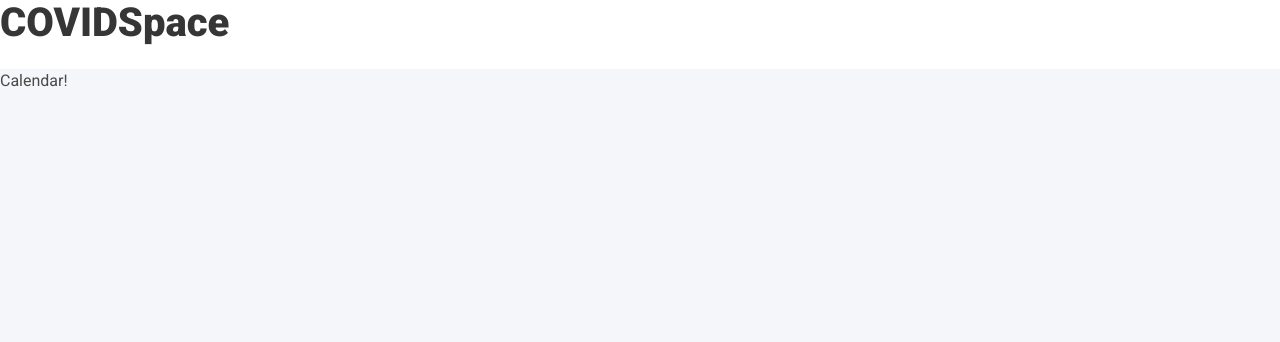
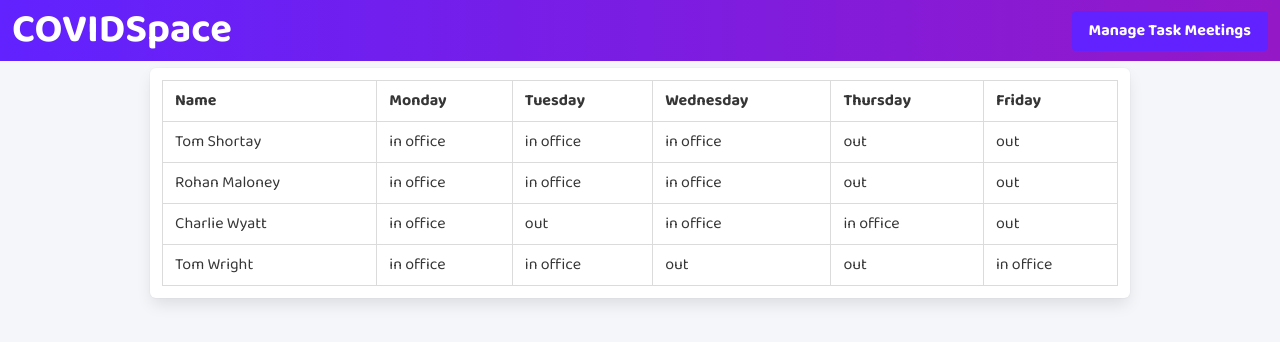
Before and after one commit to rmaloney1/covidHackathon, a Next.js app in the folder frontend/: page /calendar in a window 1280 px wide. Shown: the top 342 px of the page. Built offline with nearby package versions, Linux system fonts and the light colour scheme; a web font is replaced by a local one.

Commit message:
pages maybe

```diff
--- /dev/null
+++ b/frontend/components/Cal/Cal.js
@@ -0,0 +1,28 @@
+export default function Cal(props) {
+  return (
+    <table className="table is-bordered is-fullwidth">
+      <thead>
+        <tr>
+          <th>Name</th>
+          <th>Monday</th>
+          <th>Tuesday</th>
+          <th>Wednesday</th>
+          <th>Thursday</th>
+          <th>Friday</th>
+        </tr>
+      </thead>
+      <tbody>
+        {props.people.map((person, idx) => (
+          <tr key={idx}>
+            <td>{person.name}</td>
+            <td>{person.days.includes("monday") ? "in office" : "out"}</td>
+            <td>{person.days.includes("tuesday") ? "in office" : "out"}</td>
+            <td>{person.days.includes("wednesday") ? "in office" : "out"}</td>
+            <td>{person.days.includes("thursday") ? "in office" : "out"}</td>
+            <td>{person.days.includes("friday") ? "in office" : "out"}</td>
+          </tr>
+        ))}
+      </tbody>
+    </table>
+  );
+}
--- a/frontend/components/Nav/Nav.js
+++ b/frontend/components/Nav/Nav.js
@@ -3,12 +3,17 @@ import Link from "next/link";
 import { nav } from "./Nav.module.scss";
 
 export default function Nav() {
+  const user = false;
+
   return (
-    <nav className={`${nav} navbar`}>
+    <>
+      <nav className={`${nav} navbar is-fixed-top`}>
         <div className="navbar-brand">
-        <Link className="navbar-item" href="/">
+          <div className="navbar-item">
+            <Link href="/">
               <h1 className="title is-2">COVIDSpace</h1>
             </Link>
+          </div>
 
           <a
             role="button"
@@ -22,6 +27,36 @@ export default function Nav() {
             <span aria-hidden="true"></span>
           </a>
         </div>
+        <div className="navbar-menu">
+          <div className="navbar-end">
+            {user ? (
+              <div className="navbar-item">
+                <div className="buttons">
+                  <a className="button is-primary">
+                    <Link href="/signup">
+                      <strong>Sign up</strong>
+                    </Link>
+                  </a>
+                  <a className="button is-l9ight">
+                    <Link href="/signup">Log in</Link>
+                  </a>
+                </div>
+              </div>
+            ) : (
+              <div className="navbar-item">
+                <div className="buttons">
+                  <a className="button is-primary">
+                    <Link href="/tasks">
+                      <strong>Manage Task Meetings</strong>
+                    </Link>
+                  </a>
+                </div>
+              </div>
+            )}
+          </div>
+        </div>
       </nav>
+      <div style={{ height: "5rem" }}></div>
+    </>
   );
 }
--- a/frontend/components/Nav/Nav.module.scss
+++ b/frontend/components/Nav/Nav.module.scss
@@ -1,3 +1,10 @@
+@import "../../styles/vars.scss";
+
 .nav {
-  // background-color: red;
+  background: linear-gradient(to right, $purple, #9518c6);
+  h1 {
+    font-weight: bold;
+    color: white;
+    cursor: pointer;
+  }
 }
--- a/frontend/pages/_app.js
+++ b/frontend/pages/_app.js
@@ -6,7 +6,9 @@ function CovidSpace({ Component, pageProps }) {
   return (
     <>
       <Nav />
-      <Component {...pageProps} />
+      <div className="container">
+        <Component {...pageProps} />
+      </div>
     </>
   );
 }
--- a/frontend/pages/calendar.js
+++ b/frontend/pages/calendar.js
@@ -1,7 +1,18 @@
+import Cal from "../components/Cal/Cal";
+
 export default function Calendar() {
+  const peeps = [
+    { name: "Tom Shortay", days: ["monday", "tuesday", "wednesday"] },
+    { name: "Rohan Maloney", days: ["monday", "tuesday", "wednesday"] },
+    { name: "Charlie Wyatt", days: ["monday", "thursday", "wednesday"] },
+    { name: "Tom Wright", days: ["monday", "friday", "tuesday"] },
+  ];
+
   return (
-    <div>
-      <p>Calendar!</p>
+    <div className="columns is-centered">
+      <div className="column is-10 box">
+        <Cal people={peeps} />
+      </div>
     </div>
   );
 }
--- a/frontend/styles/styles.scss
+++ b/frontend/styles/styles.scss
@@ -1,16 +1,16 @@
 // ==== Fonts ==== //
 @import url("https://fonts.googleapis.com/css2?family=Roboto:wght@300;400;900&family=Source+Serif+Pro:wght@400;600;700&display=swap");
+@import url("https://fonts.googleapis.com/css2?family=Baloo+2:wght@400;500;600;700;800&display=swap");
 
-$font-primary-serif: "Roboto";
+@import "./vars.scss";
+
+$font-primary-serif: "Baloo 2";
 $font-primary-sans-serif: "Roboto";
 
 // Colors
 
-$orange: #ff5c12;
-$pink: #ff62d8;
-
 // ==== Colors ==== //
-$primary: #fd0536;
+$primary: $purple;
 $secondary: #7c0b2b;
 $tertiary: #a69658;
 $background: #f5f4f5;
@@ -18,7 +18,7 @@ $dark: #3a3637;
 
 // ==== Bulma globals ==== //
 $link: $primary;
-$info: $dark;
+$info: $orange;
 $body-background-color: #f4f6fa;
 $family-primary: $font-primary-serif;
 $family-secondary: $font-primary-sans-serif;
--- /dev/null
+++ b/frontend/styles/vars.scss
@@ -0,0 +1,3 @@
+$orange: #ff5c12;
+$pink: #ff62d8;
+$purple: #6122ff;
```
Also changed, not shown: frontend/pages/login.js (added, +7 -0 lines), frontend/components/Cal/Cal.module.scss (added), frontend/pages/signup.js (added). Lines whose indentation alone changed are shown as unchanged.
